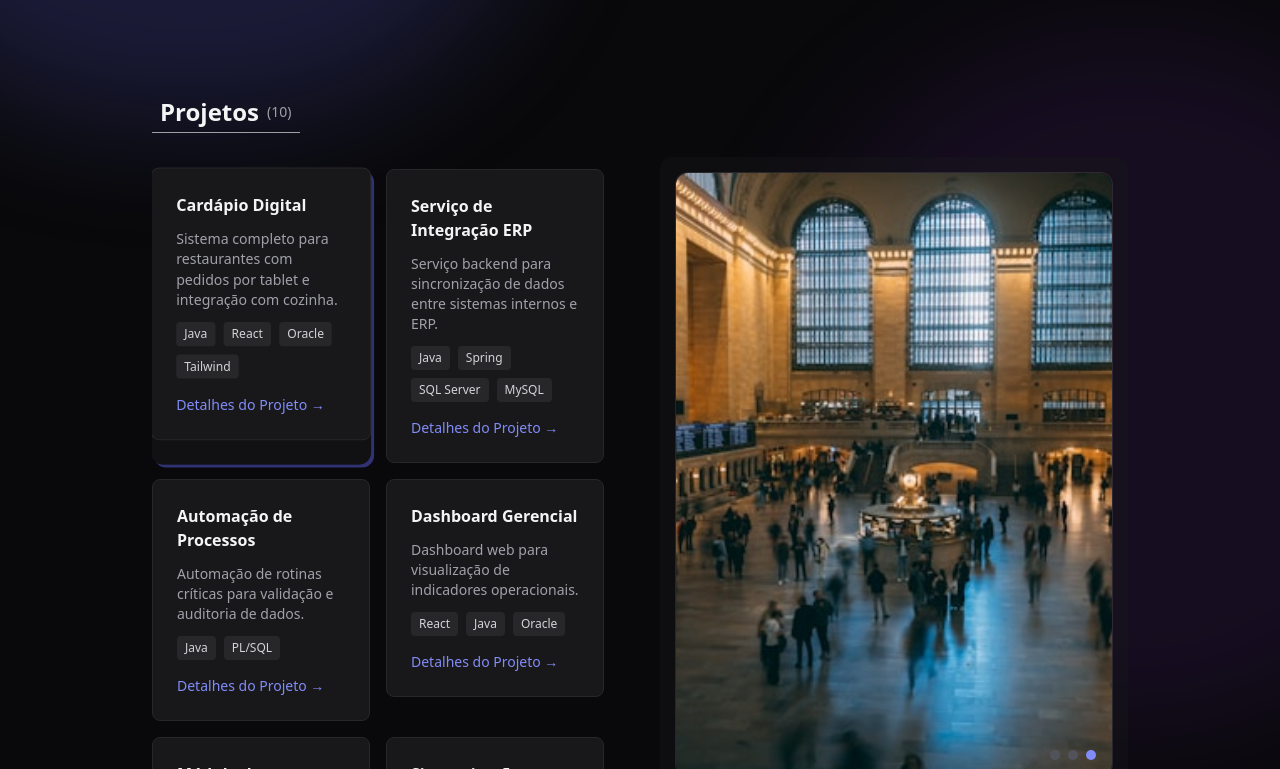
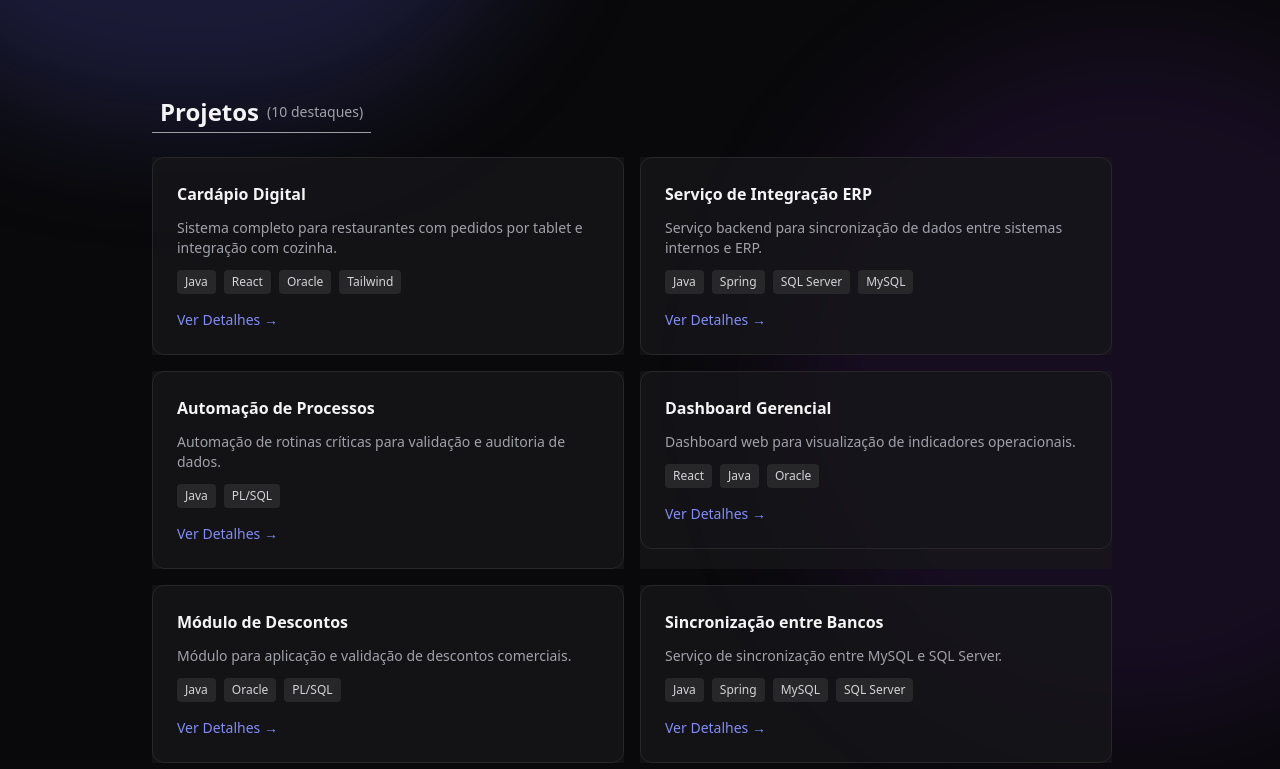
Before and after one commit to kevinyjoubert/site-curriculo, a React (Vite) app: page / in a window 1280 px wide. Shown: the part 1451-2220 px from the top of the page. Built offline with nearby package versions, Linux system fonts and the light colour scheme.

Commit message:
refactor: Projects foi refatorado para outro layout removendo o carousel

```diff
--- a/src/components/ui/Card.tsx
+++ b/src/components/ui/Card.tsx
@@ -1,11 +1,23 @@
 type CardProps = {
   title: string
   children: React.ReactNode
+  className?: String
 }
 
-export function Card({ title, children }: CardProps) {
+export function Card({ title, children, className }: CardProps) {
   return (
-    <div className="p-6 rounded-lg bg-zinc-900 border border-zinc-800 hover:border-zinc-700 transition">
+      <div
+        className={`
+          p-6
+          rounded-xl
+          bg-zinc-900/20
+          border
+          border-zinc-800
+          hover:border-zinc-700
+          transition
+          ${className ?? ''}
+        `}
+        >
       <h3 className="font-semibold">{title}</h3>
       <div className="mt-3 text-sm text-zinc-400">
         {children}
--- a/src/sections/Projects.tsx
+++ b/src/sections/Projects.tsx
@@ -1,37 +1,19 @@
-import { useState } from 'react'
 import { Link } from 'react-router-dom'
 import { projects } from '../data/projects'
 import { Card } from '../components/ui/Card'
 import { Badge } from '../components/ui/Badge'
-import { Carousel } from '../components/ui/Carousel'
 
 export function Projects() {
-  const [activeProject, setActiveProject] = useState(projects[0])
 
   return (
     <section
       id="projetos"
-      className="
-        h-screen
-        scroll-mt-20
-        overflow-hidden
-        relative
-      "
+      className="h-screen scroll-mt-20 overflow-hidden"
     >
-      <div
-        className="
-          h-[90vh]
-          w-[80vw]
-          max-w-[1400px]
-          mx-auto
-          px-6
-          flex
-          flex-col
-        "
-      >
+      <div className="h-[90vh] w-[80vw] max-w-[1400px] mx-auto px-6 flex flex-col">
+
         {/* Título */}
-        <h2
-          className="
+        <h2 className="
           self-start
           inline-flex
           items-center
@@ -42,64 +24,32 @@ export function Projects() {
           font-bold
           border-b
           border-white/60
-          "
-        >
+        ">
           Projetos
           <span className="text-sm font-normal text-zinc-400">
-            ({projects.length})
+            ({projects.length} destaques)
           </span>
         </h2>
 
-        {/* Área principal */}
-        <div
-          className="
-            flex-1
-            grid
-            lg:grid-cols-2
-            gap-10
-            overflow-hidden
-            py-6
-          "
-        >
-          {/* Lista de projetos */}
-          <div className="relative overflow-y-auto pr-4">
-            {/* Fade superior indicando scroll */}
-            <div
-              className="
-                pointer-events-none
-                sticky
-                top-0
-                h-3
-                z-10
-              "
-            />
+        {/* Lista */}
+        <div className="flex-1 py-6">
+          <div className="h-full overflow-y-auto pr-4">
+            <div className="grid grid-cols-1 md:grid-cols-2 gap-4 pb-6">
 
-            <div className="grid grid-cols-1 md:grid-cols-2 gap-4 pb-6">
               {projects.slice(0, 10).map(project => {
-                const isActive = activeProject.slug === project.slug
-
                 return (
                   <div
                     key={project.slug}
-                    onClick={() => setActiveProject(project)}
-                    className={`
-                      cursor-pointer
-                      transition-all
-                      rounded-xl
-                      $${isActive
-                        ? `
-                          bg-zinc-900/60
-                          rounded-xl
-                          scale-[1.01]
-                          shadow-[3px_3px_0_rgba(99,102,241,0.45)]
-                        `
-                        : `hover:bg-zinc-900/40
-                          hover:shadow-[3px_3px_0_rgba(124,102,255,0.30)]
-                          `
-                      }
-                    `}
+                    className='cursor-default bg-zinc-900/70 hover:bg-zinc-900/45'
                   >
-                    <Card title={project.title}>
+                    <Card
+                      title={project.title}
+                      className="
+                        transition-colors
+                        hover:bg-zinc-900/40
+                        hover:border-zinc-700
+                      "
+                    >
                       <p>{project.summary}</p>
 
                       <div className="mt-3 flex flex-wrap gap-2">
@@ -114,40 +64,15 @@ export function Projects() {
                           onClick={e => e.stopPropagation()}
                           className="text-sm text-indigo-400 hover:underline"
                         >
-                          Detalhes do Projeto →
+                          Ver Detalhes
+                          <span aria-hidden> →</span>
                         </Link>
                       </div>
                     </Card>
                   </div>
                 )
               })}
-            </div>
-          </div>
 
-          {/* Preview */}
-          <div
-            className="
-              h-full
-              rounded-xl
-              bg-zinc-900/40
-              p-4
-              flex
-              items-center
-              justify-center
-            "
-          >
-            <div
-              className="
-                relative
-                h-full
-                w-full
-                overflow-hidden
-                rounded-xl
-                ring-1
-                ring-white/10
-              "
-            >
-              <Carousel images={activeProject.images} />
             </div>
           </div>
         </div>
```
Lines whose indentation alone changed are shown as unchanged.
